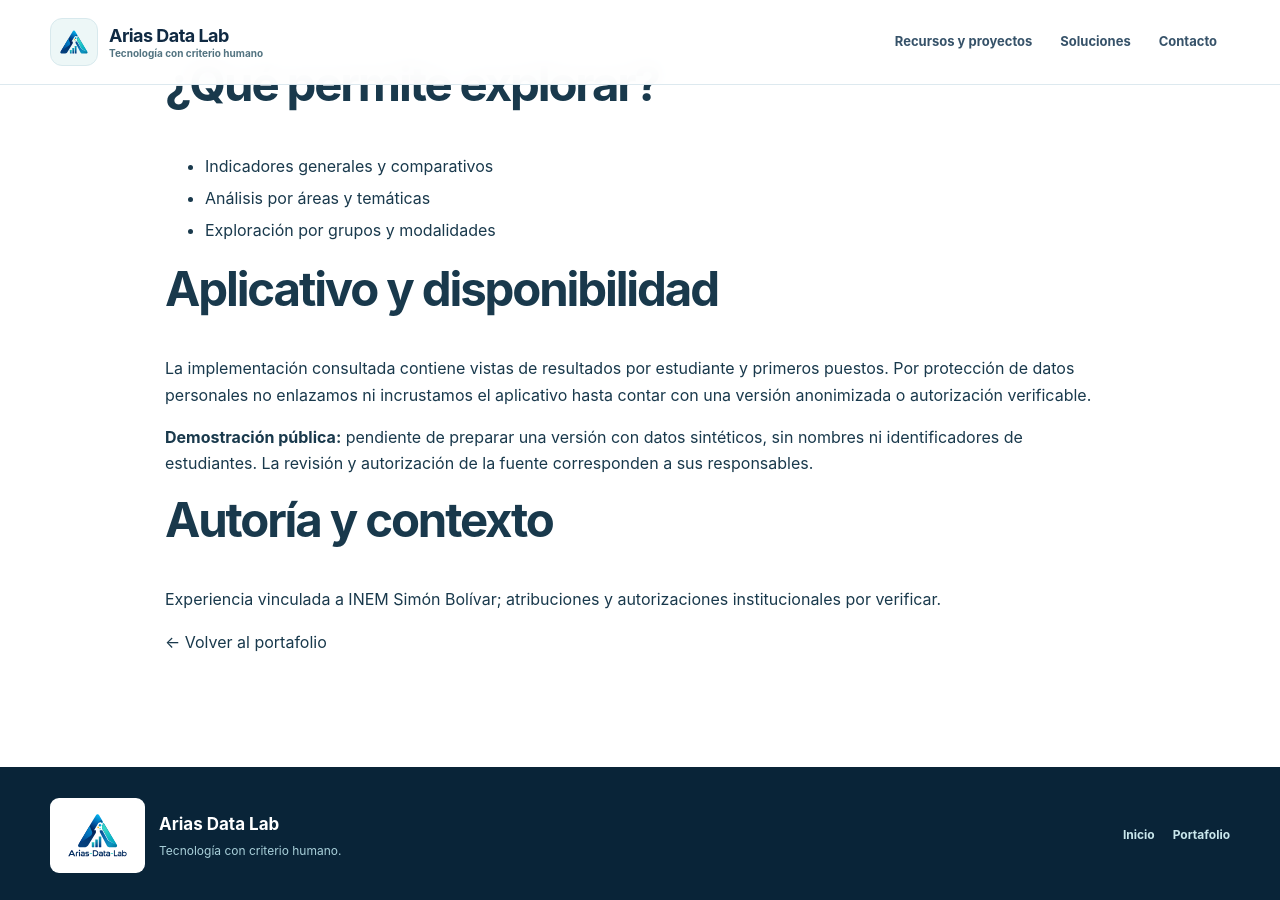
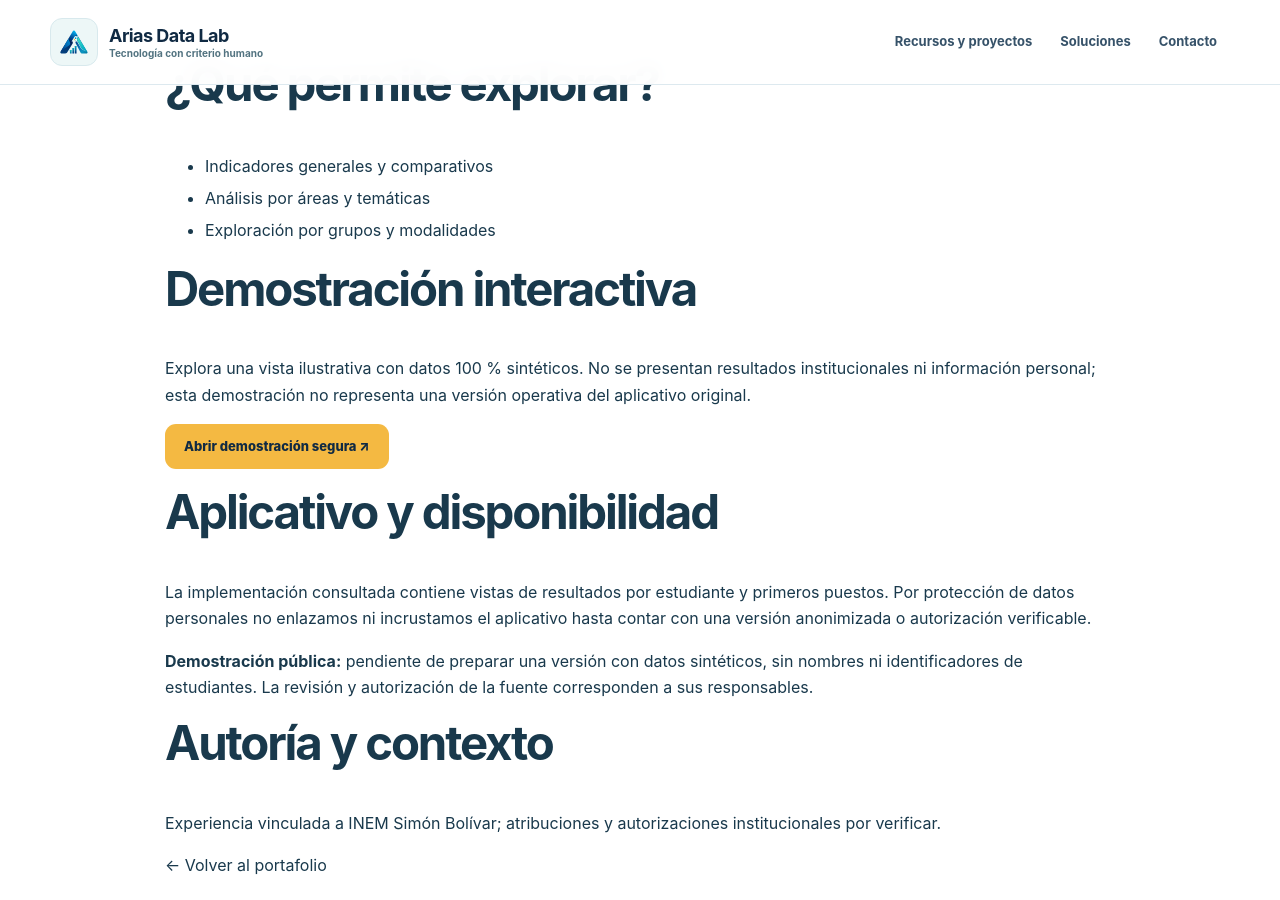
Before and after one commit to ljarias/ljarias.github.io, a Jekyll site: the page proyectos/tablero-icfes-inem/index.html, which Jekyll copies as it is, in a window 1280 px wide and 900 px high, scrolled down 601 px. Built offline with Jekyll 4.4.1, drawn with Linux system fonts in a browser that asks for light colours.

Commit message:
feat(portal): enlazar demo segura desde ficha técnica

```diff
--- a/proyectos/tablero-icfes-inem/index.html
+++ b/proyectos/tablero-icfes-inem/index.html
@@ -3,5 +3,5 @@
 <body><a class="skip-link" href="#contenido">Saltar al contenido principal</a>
 <header class="site-header"><div class="container header-row"><a class="site-brand" href="../../" aria-label="Ir al inicio de Arias Data Lab"><span class="brand-icon"><img src="../../assets/brand/logo/v4.0/ADL_isotipo-cuadrado_EDITABLE_v4.0.svg" alt="" width="38" height="38"></span><span class="brand-label"><strong>Arias Data Lab</strong><small>Tecnología con criterio humano</small></span></a><nav class="primary-nav" aria-label="Navegación principal"><a href="../../#proyectos">Recursos y proyectos</a><a href="../../arias-data-lab/productos/">Soluciones</a><a href="../../#contacto">Contacto</a></nav></div></header>
 <main id="contenido"><section class="focus-section section-padding"><div class="container" style="max-width:950px"><p class="eyebrow dark">Analítica educativa · Experiencia técnica</p><h1 style="font-size:clamp(2.3rem,5vw,4rem)">Tablero ICFES INEM</h1><p style="font-size:1.15rem">Aplicación de análisis y visualización de resultados Saber 11, construida para facilitar la lectura de indicadores institucionales, comparaciones por grupo y análisis temáticos.</p><p><strong>Estado:</strong> Aplicativo desarrollado; publicación pública sin validar</p></div></section>
-<section class="section-padding" style="background:#fff"><div class="container" style="max-width:950px"><h2>¿Qué permite explorar?</h2><ul style="line-height:2"><li>Indicadores generales y comparativos</li><li>Análisis por áreas y temáticas</li><li>Exploración por grupos y modalidades</li></ul><h2>Aplicativo y disponibilidad</h2><p>La implementación consultada contiene vistas de resultados por estudiante y primeros puestos. Por protección de datos personales no enlazamos ni incrustamos el aplicativo hasta contar con una versión anonimizada o autorización verificable.</p><p><strong>Demostración pública:</strong> pendiente de preparar una versión con datos sintéticos, sin nombres ni identificadores de estudiantes. La revisión y autorización de la fuente corresponden a sus responsables.</p><h2>Autoría y contexto</h2><p>Experiencia vinculada a INEM Simón Bolívar; atribuciones y autorizaciones institucionales por verificar.</p><p><a href="../../#proyectos">← Volver al portafolio</a></p></div></section></main>
+<section class="section-padding" style="background:#fff"><div class="container" style="max-width:950px"><h2>¿Qué permite explorar?</h2><ul style="line-height:2"><li>Indicadores generales y comparativos</li><li>Análisis por áreas y temáticas</li><li>Exploración por grupos y modalidades</li></ul><h2>Demostración interactiva</h2><p>Explora una vista ilustrativa con datos 100 % sintéticos. No se presentan resultados institucionales ni información personal; esta demostración no representa una versión operativa del aplicativo original.</p><p><a class="button button-primary" href="demo.html">Abrir demostración segura ↗</a></p><h2>Aplicativo y disponibilidad</h2><p>La implementación consultada contiene vistas de resultados por estudiante y primeros puestos. Por protección de datos personales no enlazamos ni incrustamos el aplicativo hasta contar con una versión anonimizada o autorización verificable.</p><p><strong>Demostración pública:</strong> pendiente de preparar una versión con datos sintéticos, sin nombres ni identificadores de estudiantes. La revisión y autorización de la fuente corresponden a sus responsables.</p><h2>Autoría y contexto</h2><p>Experiencia vinculada a INEM Simón Bolívar; atribuciones y autorizaciones institucionales por verificar.</p><p><a href="../../#proyectos">← Volver al portafolio</a></p></div></section></main>
 <footer class="site-footer"><div class="container footer-main"><div class="footer-logo"><img src="../../assets/brand/logo/v4.0/ADL_logo-maestro-color_EDITABLE_v4.0.svg" alt="Arias Data Lab" width="120" height="90" loading="lazy"><div><strong>Arias Data Lab</strong><p>Tecnología con criterio humano.</p></div></div><nav aria-label="Enlaces del pie de página"><a href="../../">Inicio</a><a href="../../#proyectos">Portafolio</a></nav></div></footer></body></html>
```
